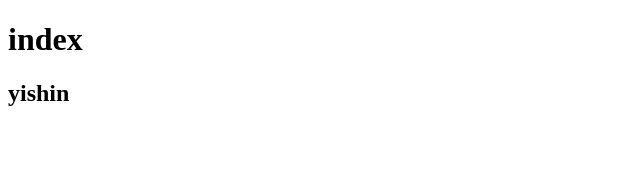
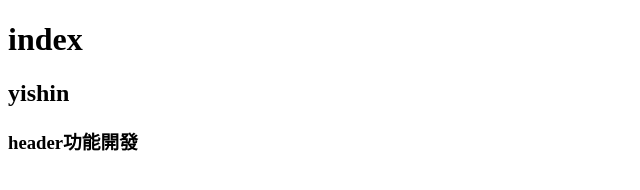
Before and after one commit to imrussyq/tiba_git_tutorial, a plain HTML site: page index.html in a window 1280 px wide. Shown: the whole page, without its empty margins (0-640 px from the left). Drawn offline with Linux system fonts and the light colour scheme.

Commit message:
我又加了功能

```diff
--- a/index.html
+++ b/index.html
@@ -9,5 +9,9 @@
 <body>
     <h1>index</h1>
     <h2>yishin</h2>
+    <h3>header功能開發</h3>
+    <script>
+        console.log('功能開發');
+    </script>
 </body>
 </html>
```
